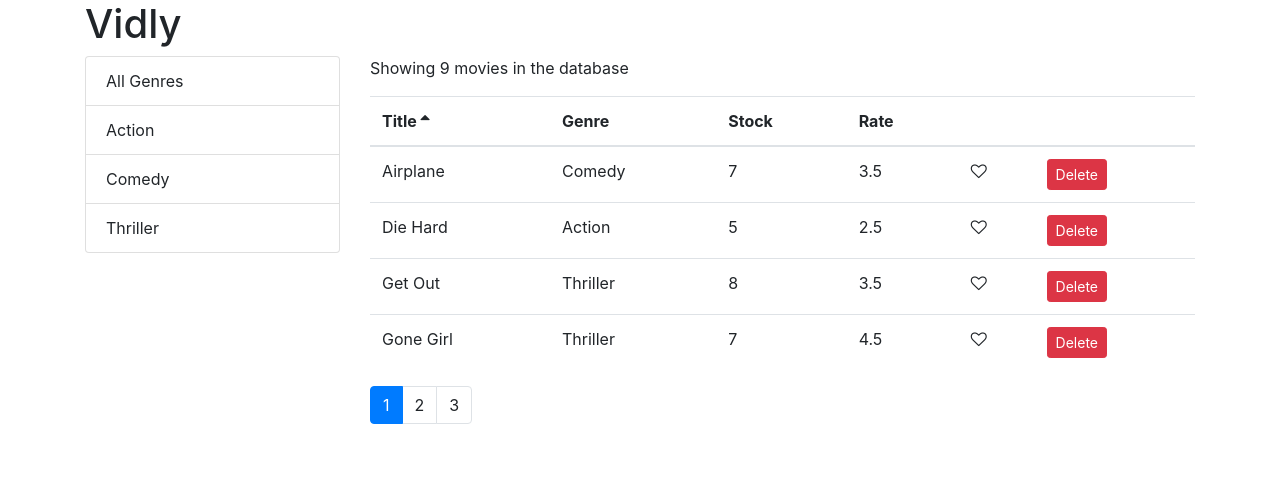
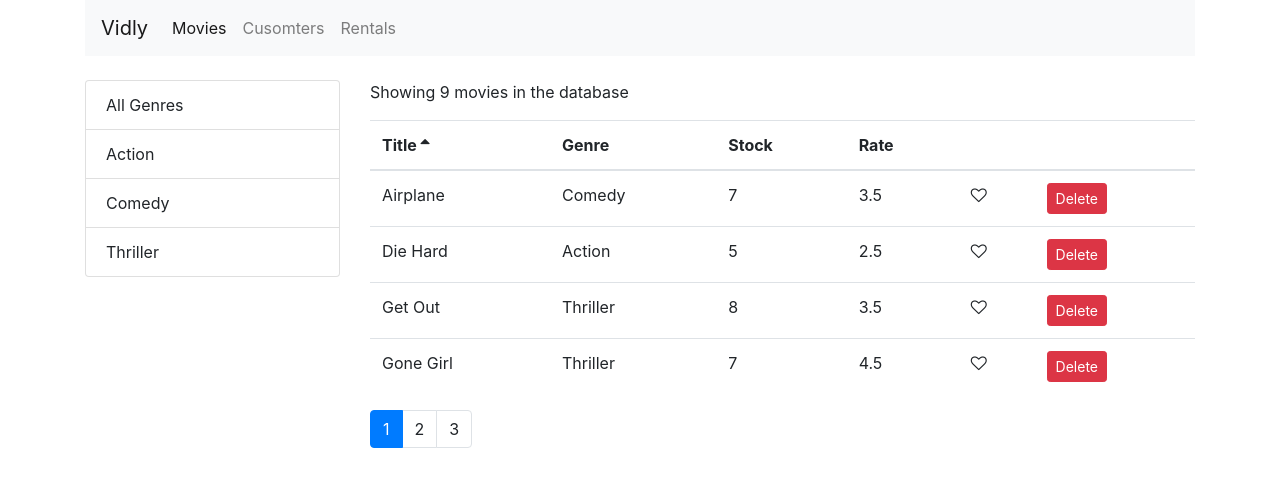
Before and after one commit to hellowhirl/my-bootcamp-learning, a React (Create React App) app in the folder vidly/: page /movies in a window 1280 px wide. Shown: the top 486 px of the page. Built offline with nearby package versions, Linux system fonts and the light colour scheme.

Commit message:
React exercise - add routing to Vidly

```diff
--- a/vidly/package.json
+++ b/vidly/package.json
@@ -8,6 +8,7 @@
     "lodash": "^4.17.10",
     "react": "^16.12.0",
     "react-dom": "^16.12.0",
+    "react-router-dom": "^5.1.2",
     "react-scripts": "3.2.0"
   },
   "scripts": {
--- a/vidly/src/App.js
+++ b/vidly/src/App.js
@@ -1,13 +1,25 @@
 import React, { Component } from "react";
+import { Switch, Route, Redirect } from "react-router-dom";
 import "./App.css";
+import NavBar from "./components/navBar";
 import Movies from "./components/movies";
+import Customers from "./components/customers";
+import Rentals from "./components/rentals";
+import NotFound from "./utils/notFound";
 
 class App extends Component {
   render() {
     return (
       <main className="container">
-        <h1>Vidly</h1>
-        <Movies />
+        <NavBar />
+        <Switch>
+          <Route path="/movies" component={Movies} />
+          <Route path="/customers" component={Customers} />
+          <Route path="/rentals" component={Rentals} />
+          <Route path="/not-found" component={NotFound} />
+          <Redirect from="/" exact to="movies" />
+          <Redirect to="/not-found" />
+        </Switch>
       </main>
     );
   }
--- /dev/null
+++ b/vidly/src/components/customers.jsx
@@ -0,0 +1,7 @@
+import React from "react";
+
+const Customers = () => {
+  return <h1>Customers</h1>;
+};
+
+export default Customers;
--- a/vidly/src/components/movies.jsx
+++ b/vidly/src/components/movies.jsx
@@ -91,7 +91,8 @@
     const { totalCount, data: movies } = this.getPageData();
 
     return (
-      <div className="row">
+      <div>
+        <div className="row pt-4">
           <div className="col-3">
             <ListGroup
               items={this.state.genres}
@@ -117,6 +118,7 @@
             />
           </div>
         </div>
+      </div>
     );
   }
 }
--- /dev/null
+++ b/vidly/src/components/navBar.jsx
@@ -0,0 +1,38 @@
+import React from "react";
+import { NavLink } from "react-router-dom";
+
+const NavBar = () => {
+  return (
+    <nav className="navbar navbar-expand-lg navbar-light bg-light">
+      <a className="navbar-brand" href="#">
+        Vidly
+      </a>
+      <button
+        className="navbar-toggler"
+        type="button"
+        data-toggle="collapse"
+        data-target="#navbarNavAltMarkup"
+        aria-controls="navbarNavAltMarkup"
+        aria-expanded="false"
+        aria-label="Toggle navigation"
+      >
+        <span className="navbar-toggler-icon"></span>
+      </button>
+      <div className="collapse navbar-collapse" id="navbarNavAltMarkup">
+        <div className="navbar-nav">
+          <NavLink className="nav-item nav-link" to="/movies">
+            Movies
+          </NavLink>
+          <NavLink className="nav-item nav-link" to="/customers">
+            Cusomters
+          </NavLink>
+          <NavLink className="nav-item nav-link" to="/rentals">
+            Rentals
+          </NavLink>
+        </div>
+      </div>
+    </nav>
+  );
+};
+
+export default NavBar;
--- /dev/null
+++ b/vidly/src/components/rentals.jsx
@@ -0,0 +1,7 @@
+import React from "react";
+
+const Rentals = () => {
+  return <h1>Rentals</h1>;
+};
+
+export default Rentals;
--- a/vidly/src/index.js
+++ b/vidly/src/index.js
@@ -5,8 +5,14 @@
 import * as serviceWorker from "./serviceWorker";
 import "bootstrap/dist/css/bootstrap.css";
 import "font-awesome/css/font-awesome.css";
+import { BrowserRouter } from "react-router-dom";
 
-ReactDOM.render(<App />, document.getElementById("root"));
+ReactDOM.render(
+  <BrowserRouter>
+    <App />
+  </BrowserRouter>,
+  document.getElementById("root")
+);
 
 // If you want your app to work offline and load faster, you can change
 // unregister() to register() below. Note this comes with some pitfalls.
--- /dev/null
+++ b/vidly/src/utils/notFound.jsx
@@ -0,0 +1,7 @@
+import React from "react";
+
+const NotFound = () => {
+  return <h1>Not Found</h1>;
+};
+
+export default NotFound;
```
Also changed, not shown: 2 other files (tests, documents, lock files or other folders). Lines whose indentation alone changed are shown as unchanged.
